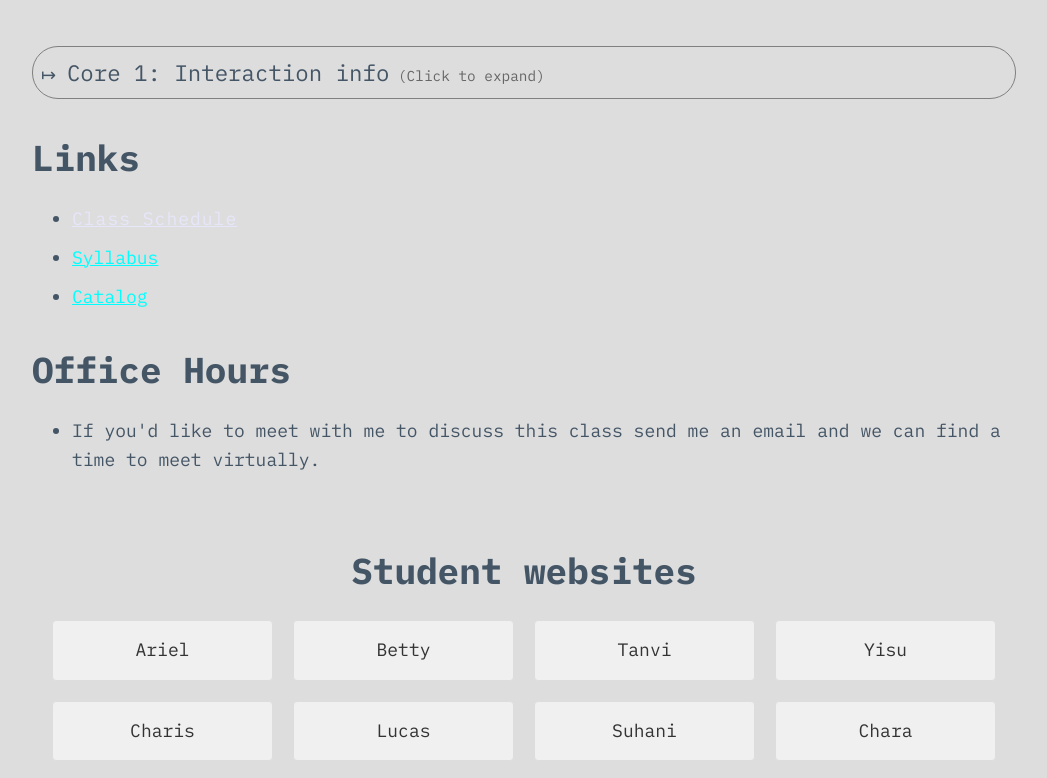
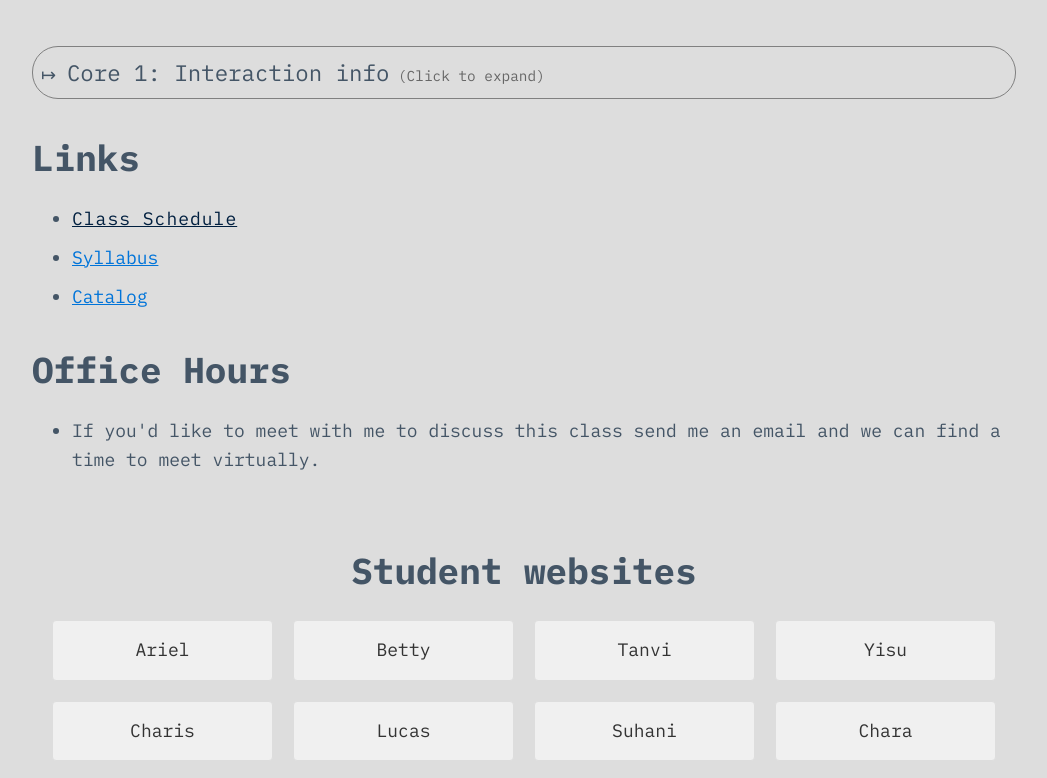
Before and after one commit to cwervo/c1i, a plain HTML site: page index.html in a window 1280 px wide. In both pictures the pointer is over the link "Class Schedule". Shown: the top 778 px of the page, without its empty margins (116-1163 px from the left). Drawn offline with Linux system fonts and the light colour scheme.

Commit message:
Fix light color scheme, remove note to self

```diff
--- a/style.css
+++ b/style.css
@@ -51,13 +51,6 @@ h3 { font-size: 1.2em; }
 /* Improve readability for paragraphs and list items */
 p, li { margin-bottom: 10px; }
 
-@media (prefers-color-scheme: light) {
-  body {
-    color: #456;
-    background-color: #DDD;
-  }
-}
-
 .bold {
   font-weight: 700;
 }
@@ -84,7 +77,7 @@ a:visited {
 }
 
 a:hover {
-  color: lavender;
+  color: #7FDBFF;
   letter-spacing: 1px;
 }
 
@@ -299,3 +292,17 @@ table.stylize > tbody > tr > td {
     font-size: 1.5em;
   }
 }
+
+@media (prefers-color-scheme: light) {
+  body {
+    color: #456;
+    background-color: #DDD;
+  }
+  a {
+    color: #0074D9;
+  }
+  a:hover {
+    color: #001f3f;
+    letter-spacing: 1px;
+  }
+}
```
Also changed, not shown: 1 other file.
